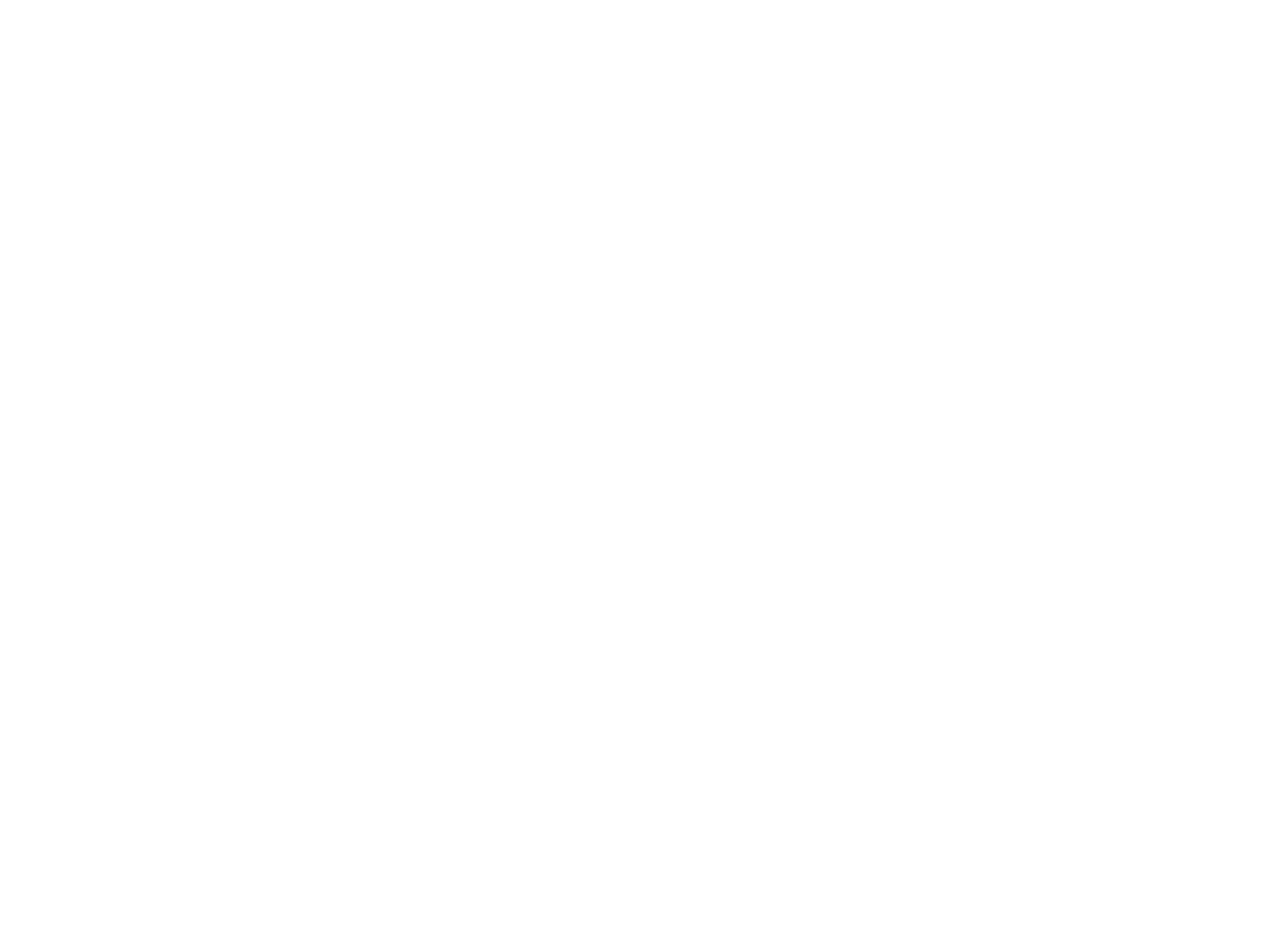
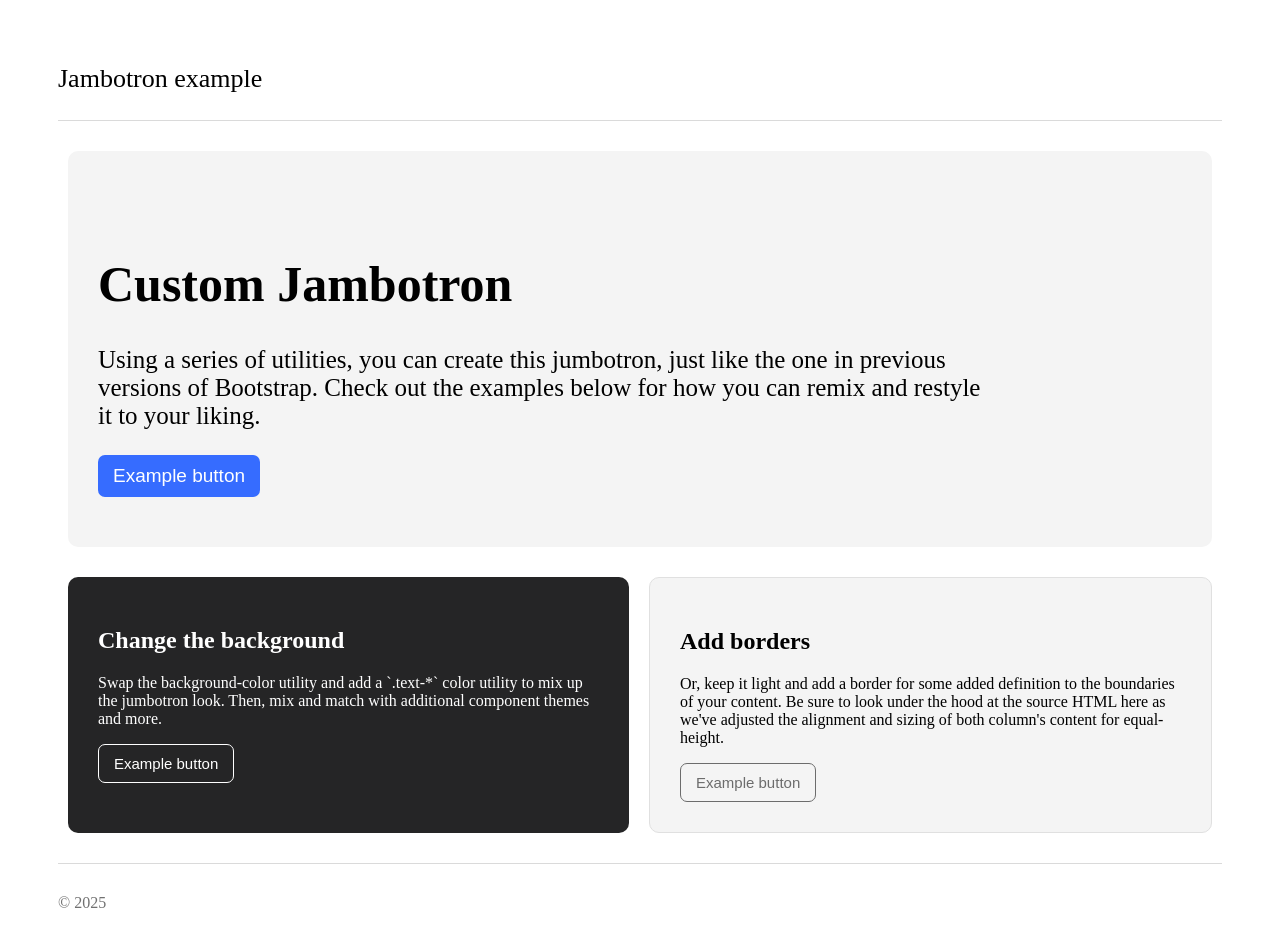
Before and after one commit to grazzy7124/25_OSS_Project1, a plain HTML site: page example.html in a window 1280 px wide. Before the commit the page ends 800 px from the top, so only its background shows below. Drawn offline with Linux system fonts and the light colour scheme.

Commit message:
example page

```diff
--- a/example.html
+++ b/example.html
@@ -1,13 +1,164 @@
 <!DOCTYPE html>
 <html lang="en">
+
 <head>
     <meta charset="UTF-8">
     <meta name="viewport" content="width=device-width, initial-scale=1.0">
     <title>Document</title>
+
+    <style>
+        body {
+            padding: 30px;
+            padding-left: 50px;
+            padding-right: 50px;
+        }
+
+        .divider {
+            border-bottom: 1px solid rgb(218, 218, 218);
+            margin-top: 20px;
+            margin-bottom: 30px;
+        }
+
+        .header p {
+            font-size: 26px;
+        }
+
+        .jambotron {
+            background-color: rgb(244, 244, 244);
+            padding: 30px;
+            padding-top: 70px;
+            padding-right: 80px;
+            padding-bottom: 50px;
+            border-radius: 10px;
+            margin: 10px;
+
+        }
+
+        .jambotron h1 {
+            font-size: 50px;
+        }
+
+        .jambotron p {
+            font-size: 25px;
+            max-width: 900px;
+        }
+
+        .jambotron button {
+            border-style: none;
+            background-color: rgb(54, 108, 255);
+            color: white;
+            font-size: 19px;
+            padding: 10px;
+            padding-left: 15px;
+            padding-right: 15px;
+            border-radius: 7px;
+        }
+
+        .two-containers {
+            display: flex;
+            gap: 20px;
+            margin: 10px;
+            margin-top: 30px;
+            margin-bottom: 30px;
+        }
+
+        .two-containers>div {
+            flex: 1;
+        }
+
+        #background {
+            background-color: rgb(37, 37, 38);
+            color: white;
+            border-radius: 10px;
+            padding: 30px;
+        }
+
+        #background button {
+            background-color: rgb(37, 37, 38);
+            color: white;
+            color: white;
+            font-size: 15px;
+            padding: 10px;
+            padding-left: 15px;
+            padding-right: 15px;
+            border-radius: 7px;
+            border: 1px solid;
+        }
+
+        #borders {
+            background-color: rgb(244, 244, 244);
+            border-radius: 10px;
+            border: 1px solid rgb(224, 224, 224);
+            padding: 30px;
+        }
+
+        #borders button {
+            background-color: rgb(244, 244, 244);
+            color: rgb(108, 108, 108);
+            font-size: 15px;
+            padding: 10px;
+            padding-left: 15px;
+            padding-right: 15px;
+            border-radius: 7px;
+            border: 1px solid;
+        }
+
+        #copyrights {
+            color: rgb(113, 113, 113);
+        }
+    </style>
 </head>
+
 <body>
     <header>
-
+        <div class="header">
+            <p>
+                Jambotron example
+            </p>
+        </div>
+        <div class="divider"></div>
+        <div class="jambotron">
+            <h1>Custom Jambotron</h1>
+            <p>
+                Using a series of utilities, you can create this jumbotron, just like the one in previous versions of
+                Bootstrap. Check out the examples below for how you can remix and restyle it to your liking.
+            </p>
+            <button>
+                Example button
+            </button>
+        </div>
+        <div class="two-containers">
+            <div id="background">
+                <h2>
+                    Change the background
+                </h2>
+                <p>
+                    Swap the background-color utility and add a `.text-*` color utility to mix up the jumbotron look.
+                    Then, mix and match with additional component themes and more.
+                </p>
+                <button>
+                    Example button
+                </button>
+            </div>
+            <div id="borders">
+                <h2>
+                    Add borders
+                </h2>
+                <p>
+                    Or, keep it light and add a border for some added definition to the boundaries of your content. Be
+                    sure to look under the hood at the source HTML here as we've adjusted the alignment and sizing of
+                    both column's content for equal-height.
+                </p>
+                <button>
+                    Example button
+                </button>
+            </div>
+        </div>
+        <div class="divider"></div>
+        <p id="copyrights">
+            © 2025
+        </p>
     </header>
 </body>
+
 </html>
```
